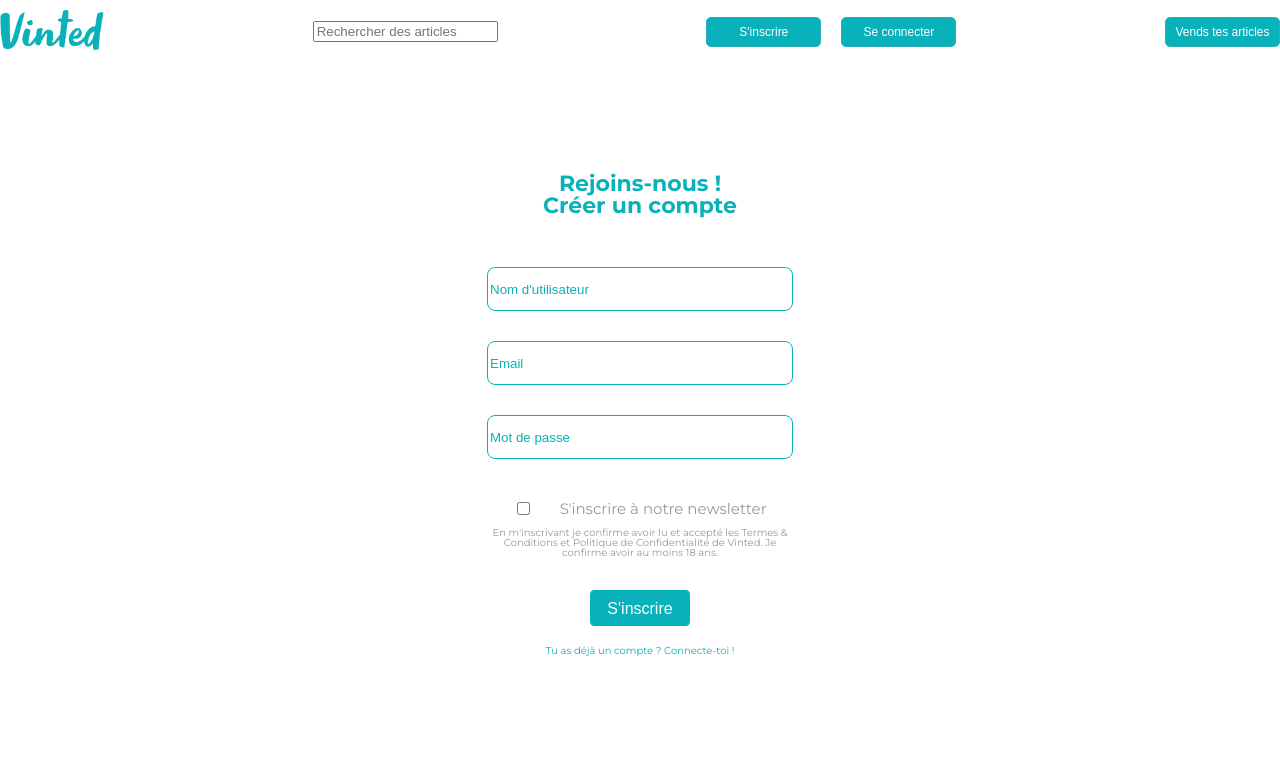
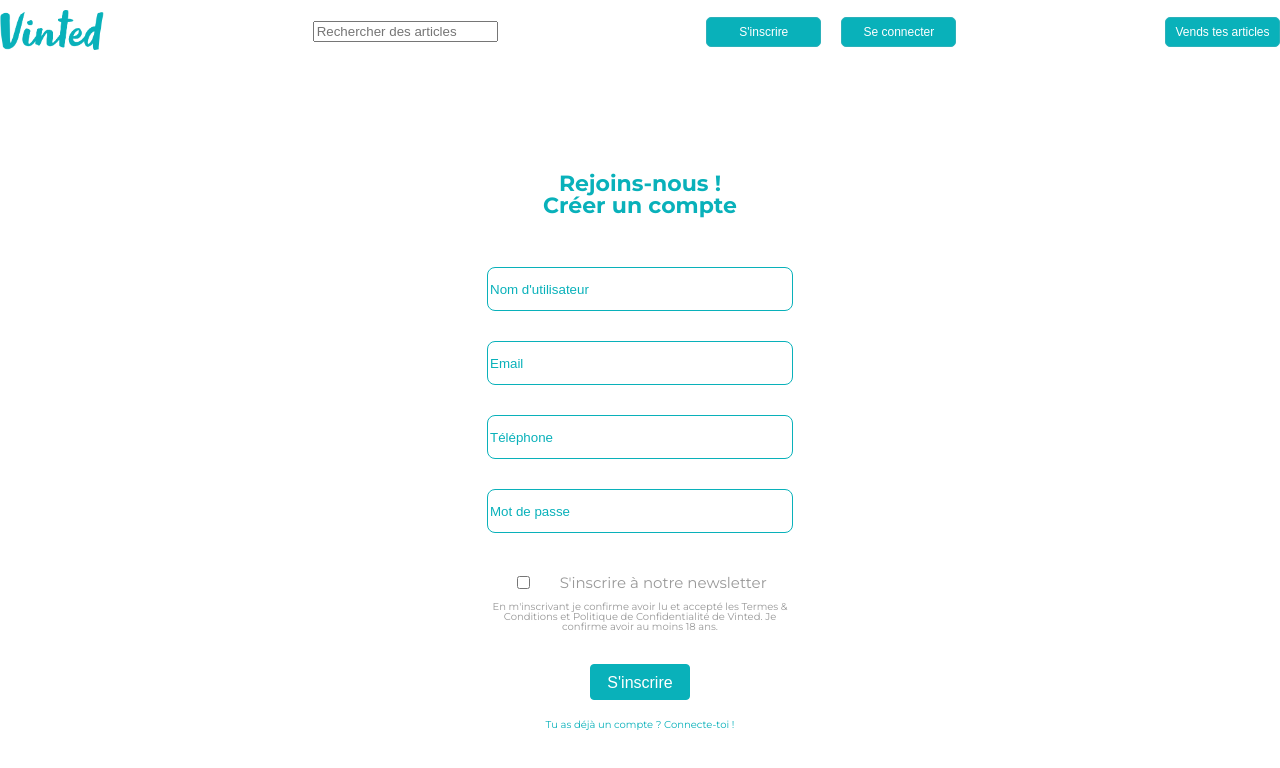
Before and after one commit to ThomasBosson/Vinted-frontend-react, a React (Create React App) app: page /signup in a window 1280 px wide. Shown: the top 768 px of the page. Built offline with nearby package versions, Linux system fonts and the light colour scheme.

Commit message:
upload cookies form

```diff
--- a/src/App.js
+++ b/src/App.js
@@ -14,19 +14,19 @@ import {} from "@fortawesome/free-solid-svg-icons";
 library.add();
 
 function App() {
-  // Initialisation de la fonction qui va nous permettre de créer, lire et faire expirer des cookies (login)
-  // Elle va permettre de modifier des états en fonction des actions utilisateurs grâce aux tokens.
-  // Mémoriser des informations et faciliter la navigation.
+  // Initialisation de la fonction qui va nous permettre de créer, lire et faire expirer des cookies
 
-  const [userToken, setUserToken] = useState();
+  // useState contient la valeur du cookie utilisateur pour garder cet état lors d'un refresh ou autres manipulations
+  const [userToken, setUserToken] = useState(Cookies.get("userToken") || null);
   const setUser = (token) => {
+    // Au login, si le token utilisateur existe...
     if (token) {
-      // Création d'un cookie
+      // Création d'un cookie pour stocker son token
       Cookies.set("userToken", token, { expires: 7 });
       // Mise à jour du token
       setUserToken(token);
     } else {
-      // Supprimer le cookie quand l'utilisateur se déconnecte
+      // A la déconnection, supprimer le cookie de l'utilisateur
       Cookies.remove("userToken");
       // Mise à jour du token
       setUserToken(null);
--- a/src/containers/Login.js
+++ b/src/containers/Login.js
@@ -9,9 +9,10 @@ const Login = ({ setUser }) => {
   const [password, setPassword] = useState("");
   const history = useHistory();
 
-  // Initialisation du handleSubmit
+  // Initialisation du handleSubmit login
   const handleSubmit = async (event) => {
     event.preventDefault();
+    // requête axios vers la route login du back avec l'url et la data à envoyer
     const response = await axios.post(
       "https://thomas-vinted-api.herokuapp.com/user/login",
       {
@@ -19,6 +20,7 @@ const Login = ({ setUser }) => {
         password: password,
       }
     );
+    // console.log(response.data)
     setUser(response.data.token);
     history.push("/");
   };
--- a/src/containers/Signup.js
+++ b/src/containers/Signup.js
@@ -7,6 +7,7 @@ const Signup = ({ setUser }) => {
   // Déclaration des states
   const [username, setUsername] = useState("");
   const [email, setEmail] = useState("");
+  const [phone, setPhone] = useState("");
   const [password, setPassword] = useState("");
   const history = useHistory();
 
@@ -18,6 +19,7 @@ const Signup = ({ setUser }) => {
       {
         username: username,
         email: email,
+        phone: phone,
         password: password,
       }
     );
@@ -49,6 +51,13 @@ const Signup = ({ setUser }) => {
           />
           <input
             className="input-1"
+            type="phone"
+            value={phone}
+            placeholder="Téléphone"
+            onChange={(event) => setPhone(event.target.value)}
+          />
+          <input
+            className="input-1"
             type="password"
             value={password}
             placeholder="Mot de passe"
```
Also changed, not shown: 1 other file (tests, documents, lock files or other folders).
